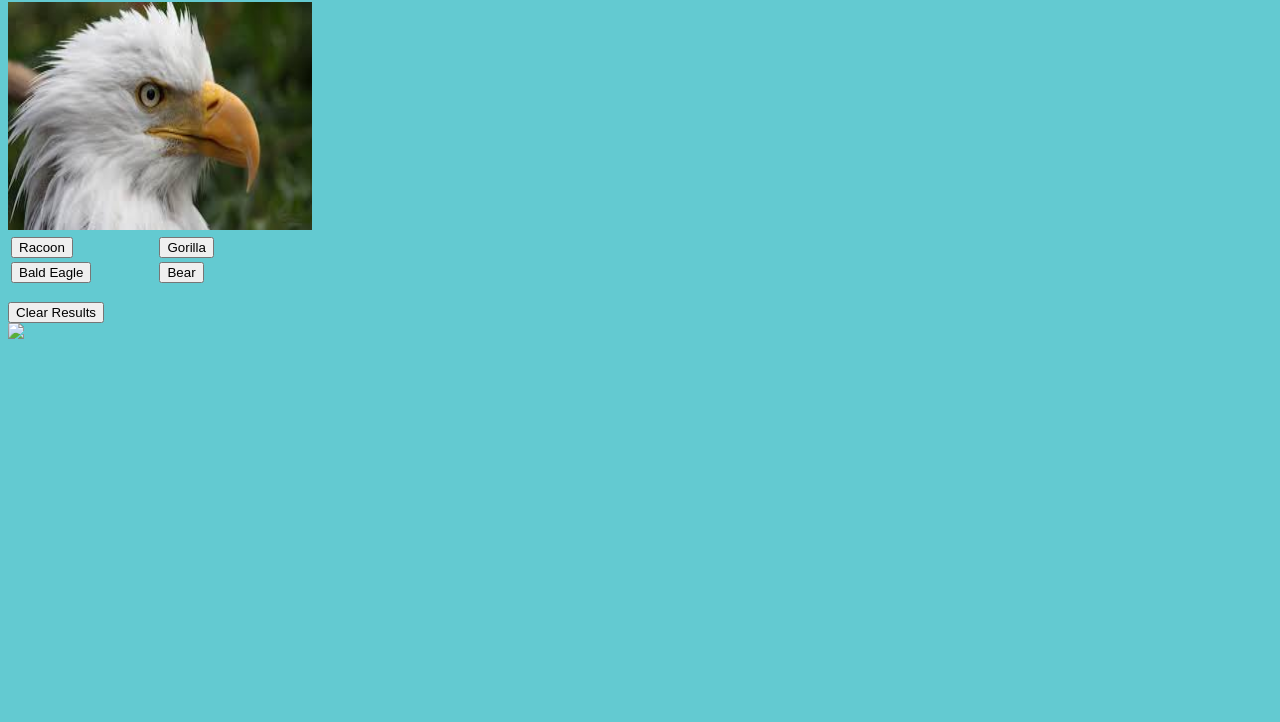
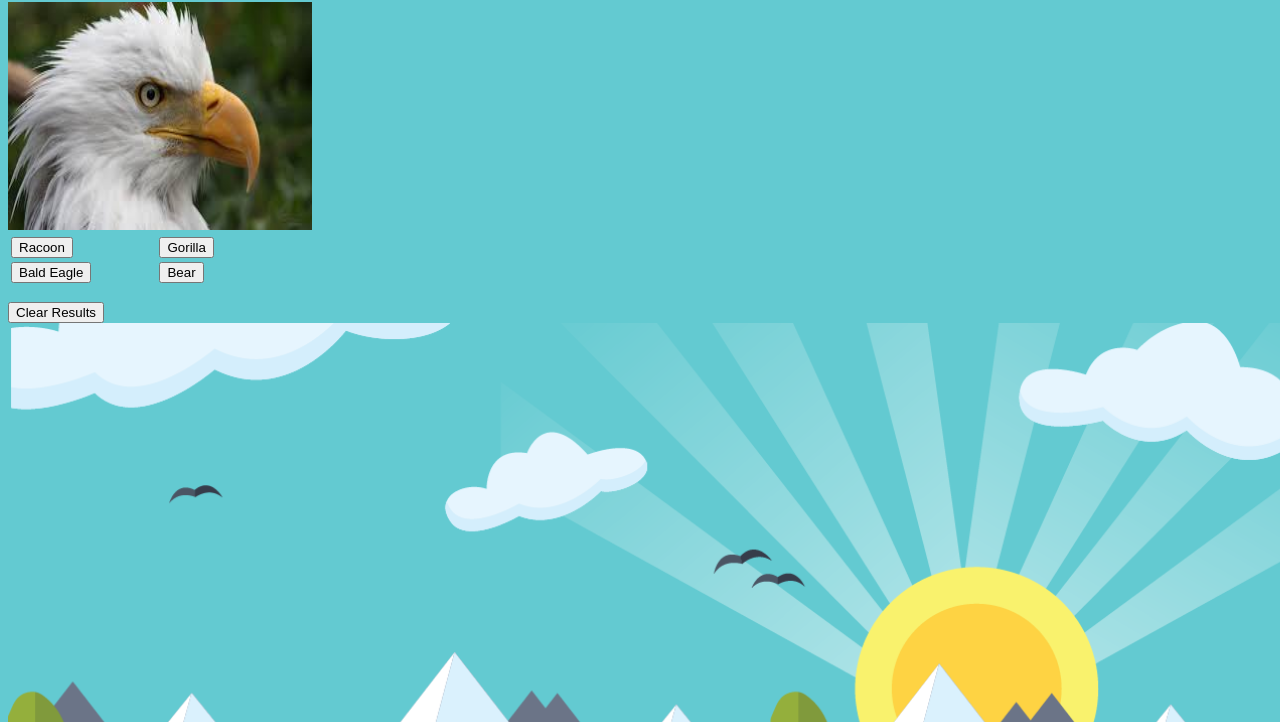
Before and after one commit to mcgary-andrew/cit261project, a website: page WhatsTheAnimal/public_html/index.html in a window 1280 px wide. Shown: the part 78-800 px from the top of the page. Drawn offline with Linux system fonts and the light colour scheme.

Commit message:
Added pictures

```diff
--- a/WhatsTheAnimal/public_html/index.html
+++ b/WhatsTheAnimal/public_html/index.html
@@ -32,10 +32,10 @@ and open the template in the editor.
             <button onclick="clear()">Clear Results</button>
         </div>
         <div id="movement" style="width: 1500px;">
-            <div>   <img src="sunsun-01.png" id="move3" style="position: absolute; width: 1525px;"  /> </div>
-            <div>   <img src="skysky-01.png" id="move4"  style="position: absolute; width: 1525px;" />  </div>
-            <div>   <img src="mountainsmountains-01.png" id="move2"  style="position: absolute; width: 1525px;"  /> </div>
-            <div>   <img src="forestforest-01.png"   style="position: absolute; width: 1525px;"  /> </div>
+            <div>   <img src="images/sunsun-01.png" id="move3" style="position: absolute; width: 1525px;"  /> </div>
+            <div>   <img src="images/skysky-01.png" id="move4"  style="position: absolute; width: 1525px;" />  </div>
+            <div>   <img src="images/mountainsmountains-01.png" id="move2"  style="position: absolute; width: 1525px;"  /> </div>
+            <div>   <img src="images/forestforest-01.png"   style="position: absolute; width: 1525px;"  /> </div>
 
         </div>
         <script>
```
Also changed, not shown: WhatsTheAnimal/public_html/images/forestforest-01.png (added), WhatsTheAnimal/public_html/images/mountainsmountains-01.png (added), WhatsTheAnimal/public_html/images/skysky-01.png (added), WhatsTheAnimal/public_html/images/sunsun-01.png (added).
